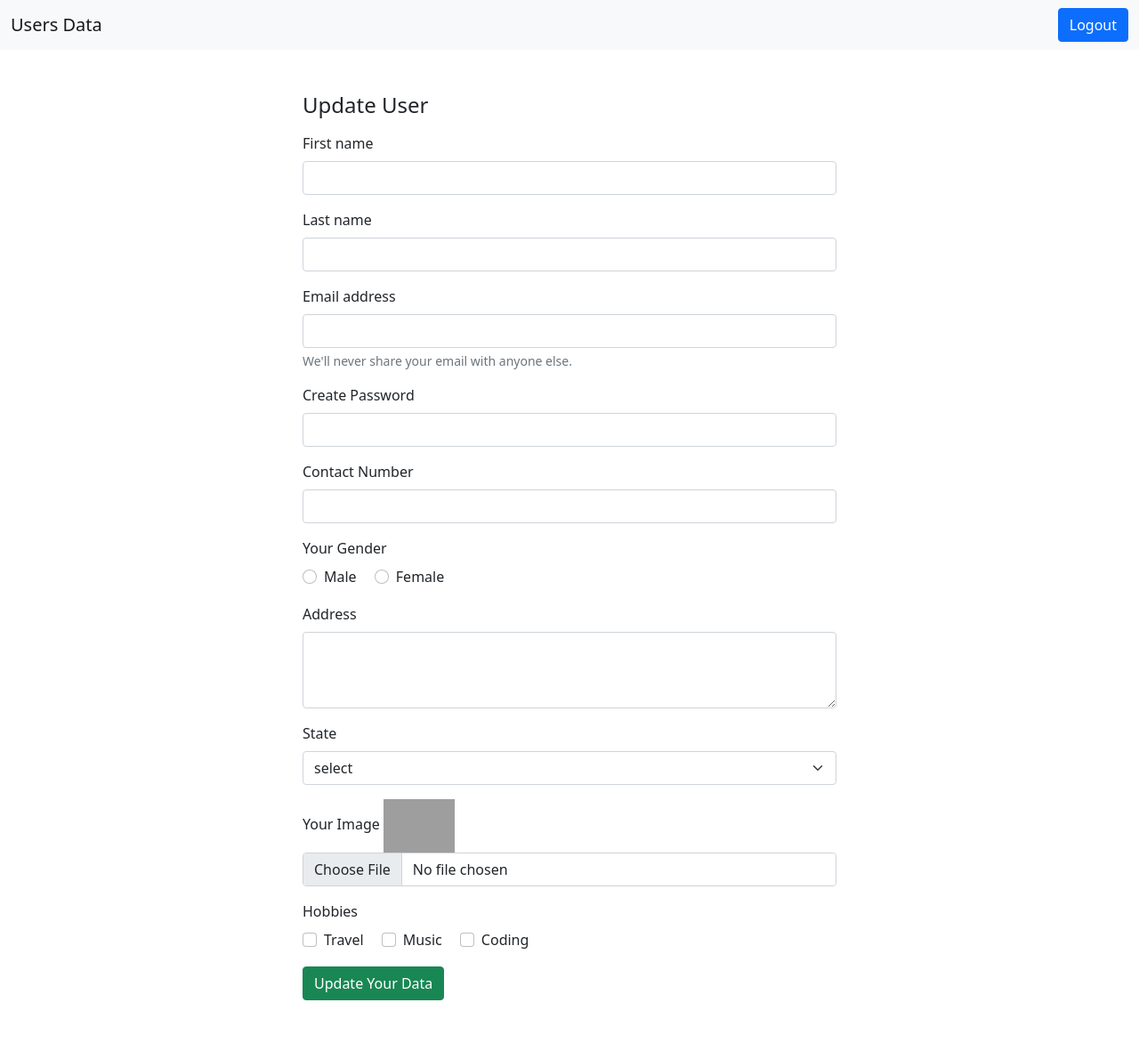
After one commit to RajibsCode/php-crud-mvc-architecture, a PHP site: template Views/admin_update.php in a window 1280 px wide. The commit adds this page. Shown: the whole page at 89% size. Run offline with PHP 8.4, Linux system fonts and the light colour scheme; the template is opened without the code that fills it, so the values that code supplies are empty; the visitor is signed in with stand-in values (Sample User, id 1); grey boxes are pictures that could not be loaded.

Commit message:
complete update

```diff
--- /dev/null
+++ b/Views/admin_update.php
@@ -0,0 +1,132 @@
+<div class="user-registration mt-5 mb-5" style="width:600px;margin: 0 auto">
+        <h4>Update User</h4>
+        <form class="mt-3" method="post" enctype="multipart/form-data">
+        <div class="mb-3">
+          <label for="firstname" class="form-label">First name</label>
+          <input value="<?php echo $user_data->fname; ?>" type="text" class="form-control" id="firstname" name="firstname">
+        </div>
+
+        <div class="mb-3">
+            <label for="lastname" class="form-label">Last name</label>
+            <input value="<?php echo $user_data->lname; ?>" type="text" class="form-control" id="lastname" name="lastname">
+        </div>
+        <?php
+        if ($_SESSION['user_data']->role_id == 1) {
+        ?>
+        <div class="mb-3">
+            <label class="form-label">User Role</label>
+            <select class="form-select" aria-label="Default select example"  name="role_id">
+                <option >select</option>
+                <option
+                <?php
+                 // 6 update - dynamic selected attribute
+                 if($user_data->role_id == 0) {echo 'selected';} ?>
+                 value="0">User</option>
+                <option
+                <?php if($user_data->role_id == 1) {echo 'selected';} ?> value="1">Admin</option>
+            </select>
+        </div>
+        <?php
+        }
+        ?>
+        <div class="mb-3">
+          <label for="email" class="form-label">Email address</label>
+          <input  value="<?php echo $user_data->email; ?>" name="email" type="email" class="form-control" id="email" aria-describedby="emailHelp">
+          <div id="emailHelp" class="form-text">We'll never share your email with anyone else.</div>
+        </div>
+
+        <div class="mb-3">
+          <label for="password" class="form-label">Create Password</label>
+          <input value="<?php echo $user_data->password; ?>" type="password" class="form-control" id="password" name="password">
+        </div>
+
+        <div class="mb-3">
+            <label for="contact" class="form-label">Contact Number</label>
+            <input value="<?php echo $user_data->contact; ?>" type="tel" class="form-control" id="contact" name="contact">
+        </div>
+
+        <div class="mb-3">
+            <label class="form-label">Your Gender</label>
+            <br>
+            <div class="form-check form-check-inline">
+                <input class="form-check-input" type="radio" name="gender" id="male" value="male"
+                <?php // 6 update - dynamic checked attribute?>
+                <?php if ($user_data->gender == 'male') {echo 'checked';} ?>
+                >
+                <label class="form-check-label" for="male">Male</label>
+            </div>
+            <div class="form-check form-check-inline">
+                <input class="form-check-input" type="radio" name="gender" id="female" value="female"
+                <?php if ($user_data->gender == 'female') {echo 'checked';} ?>
+                >
+                <label class="form-check-label" for="female">Female</label>
+            </div>
+        </div>
+
+        <div class="mb-3">
+            <label for="address" class="form-label">Address</label>
+            <textarea name="address" class="form-control" id="address" rows="3"><?php echo $user_data->adress; ?></textarea>
+        </div>
+
+        <div class="mb-3">
+            <label class="form-label">State</label>
+            <select class="form-select" aria-label="Default select example"  name="state">
+                <option >select</option>
+                <option
+                <?php
+                 // 6 update - dynamic selected attribute
+                 if($user_data->state == 'gj') {echo 'selected';} ?>
+                 value="gj">Gujrat</option>
+                <option
+                <?php if($user_data->state == 'dl') {echo 'selected';} ?> value="dl">Delhi</option>
+                <option
+                <?php if($user_data->state == 'rj') {echo 'selected';} ?> value="rj">Rajasthan</option>
+                <option
+                <?php if($user_data->state == 'mh') {echo 'selected';} ?> value="mh">Maharashtra</option>
+                <option
+                <?php if($user_data->state == 'sk') {echo 'selected';} ?> value="sk">Sikkim</option>
+                <option
+                <?php if($user_data->state == 'pb') {echo 'selected';} ?> value="pb">Punjab</option>
+            </select>
+        </div>
+
+        <div class="mb-3">
+            <label class="form-label">Your Image</label>
+            <?php // 8 update - show current image  ?>
+            <img src="<?php echo'uploads/'.$user_data->profile; ?>" alt="" width="80px">
+            <input name="profile" class="form-control" type="file">
+        </div>
+
+        <div class="mb-3">
+            <label class="form-label">Hobbies</label>
+            <br>
+            <?php
+            // 7 update - dynamic selected attribute
+            $hobbies_arr = explode(',',$user_data->hobbies);// get hobbies without comma
+            ?>
+            <div class="form-check form-check-inline">
+                <input class="form-check-input" type="checkbox" id="travel" value="travel" name="hobbies[]"
+
+                <?php if(in_array('travel',$hobbies_arr)){echo'checked';} ?>>
+
+                <label class="form-check-label" for="travel">Travel</label>
+            </div>
+            <div class="form-check form-check-inline">
+                <input class="form-check-input" type="checkbox" id="music" value="music" name="hobbies[]"
+
+                <?php if(in_array('music',$hobbies_arr)){echo'checked';} ?>>
+
+                <label class="form-check-label" for="music">Music</label>
+            </div>
+            <div class="form-check form-check-inline">
+                <input class="form-check-input" type="checkbox" id="coding" value="coding" name="hobbies[]"
+
+                <?php if(in_array('coding',$hobbies_arr)){echo'checked';} ?>>
+
+                <label class="form-check-label" for="coding">Coding</label>
+            </div>
+        </div>
+
+        <button name="update" id="update" type="submit" class="btn btn-success">Update Your Data</button>
+      </form>
+    </div>
```
Also changed, not shown: Controller/Controller.php (+77 -6 lines), Model/Model.php (+21 -0 lines), Views/admin.php (+4 -4 lines), Views/user.php (+1 -15 lines), uploads/Rajib_20221208001201.jpg (deleted), uploads/Rajib_20221209051238.jpg (deleted), uploads/Rajib_20221209201204.jpg (added), uploads/Rajib_20221209201226.jpg (added).
